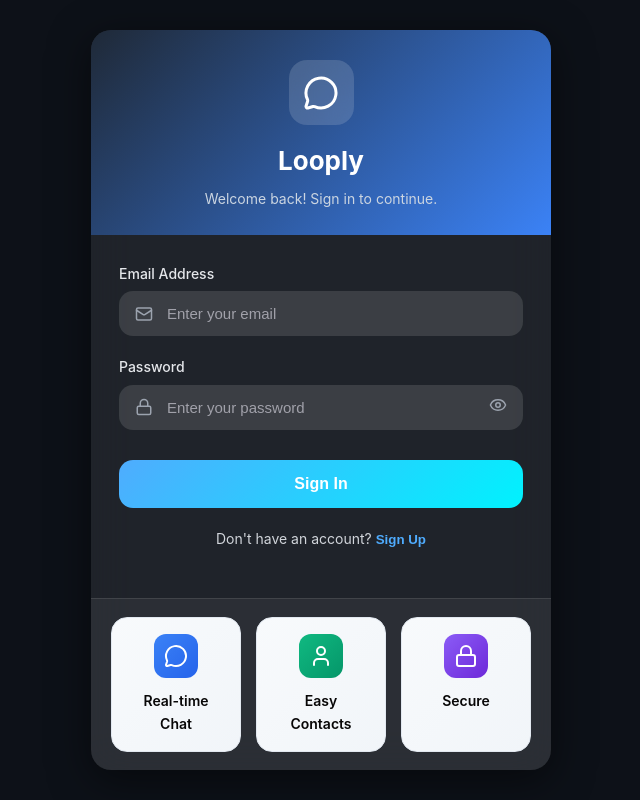
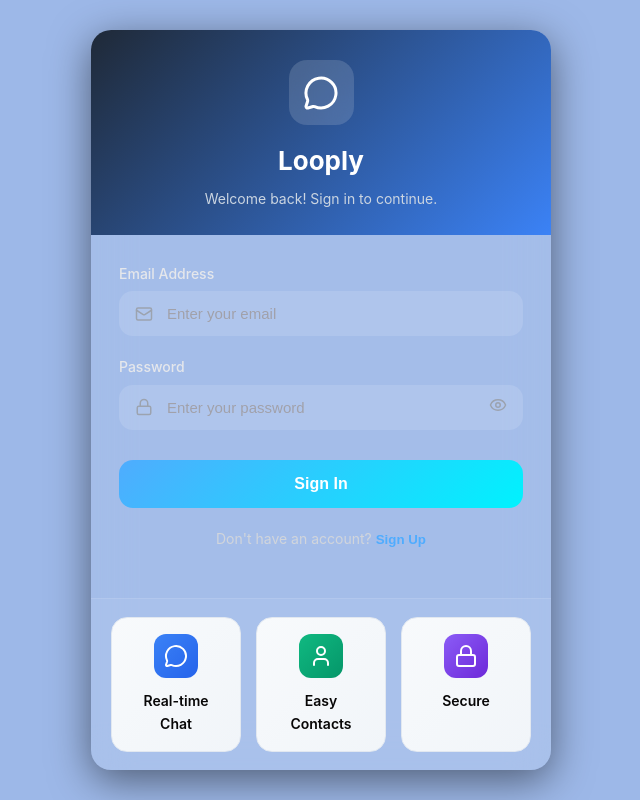
Before and after one commit to PrateekShukla09/Looply-The-ChiTChaT_WebAPP, a React (Vite) app in the folder frontend/: page / in a window 1280 px wide. Shown: the whole page, without its empty margins (319-959 px from the left). Built offline with nearby package versions, Linux system fonts and the light colour scheme.

Commit message:
changed bg colors

```diff
--- a/frontend/src/index.css
+++ b/frontend/src/index.css
@@ -35,7 +35,7 @@ html, body, #root {
 
   /* Base gradient background */
   /* background: linear-gradient(135deg, #43acaeaf, #145273c0, #06324a88); */
-  background-color: #0d1118;
+  background-color: #9db8e8;
   color: #545456;
 
 
@@ -49,7 +49,7 @@ html, body, #root {
 }
 
 ::-webkit-scrollbar-track {
-  background: rgba(255, 255, 255, 0.05);
+  background: rgba(151, 130, 130, 0.05);
 }
 
 ::-webkit-scrollbar-thumb {
@@ -66,7 +66,7 @@ html, body, #root {
 ============================== */
 :root {
   --radius: 0.625rem;
-  --card-bg: rgba(255, 255, 255, 0.08);
+  --card-bg: rgba(20, 16, 23, 0.925);
   --card-text: #1e293b;
   --accent: #3b82f6;
   --accent-foreground: #ffffff;
@@ -81,9 +81,9 @@ html, body, #root {
    Dark Theme
 ============================== */
 .dark {
-  background: linear-gradient(135deg, #1a1a2e, #16213e, #0f3460);
+  background-color: #0f1217e7;
 
-  --card-bg: rgba(31, 41, 55, 0.85);
+  --card-bg: rgba(17, 22, 27, 0.849);
   --card-text: #ffffff;
   --accent: #60a5fa;
   --accent-foreground: #0f172a;
@@ -135,7 +135,7 @@ body::before, body::after {
   left: -50%;
   width: 200%;
   height: 200%;
-  background: radial-gradient(circle at 50% 50%, rgba(59,130,246,0.25), transparent 70%);
+  background: radial-gradient(circle at 50% 50%, rgba(16, 19, 22, 0.849), transparent 70%);
   animation: waveMove 12s linear infinite;
   z-index: -1; /* keep it behind everything */
 }
```
